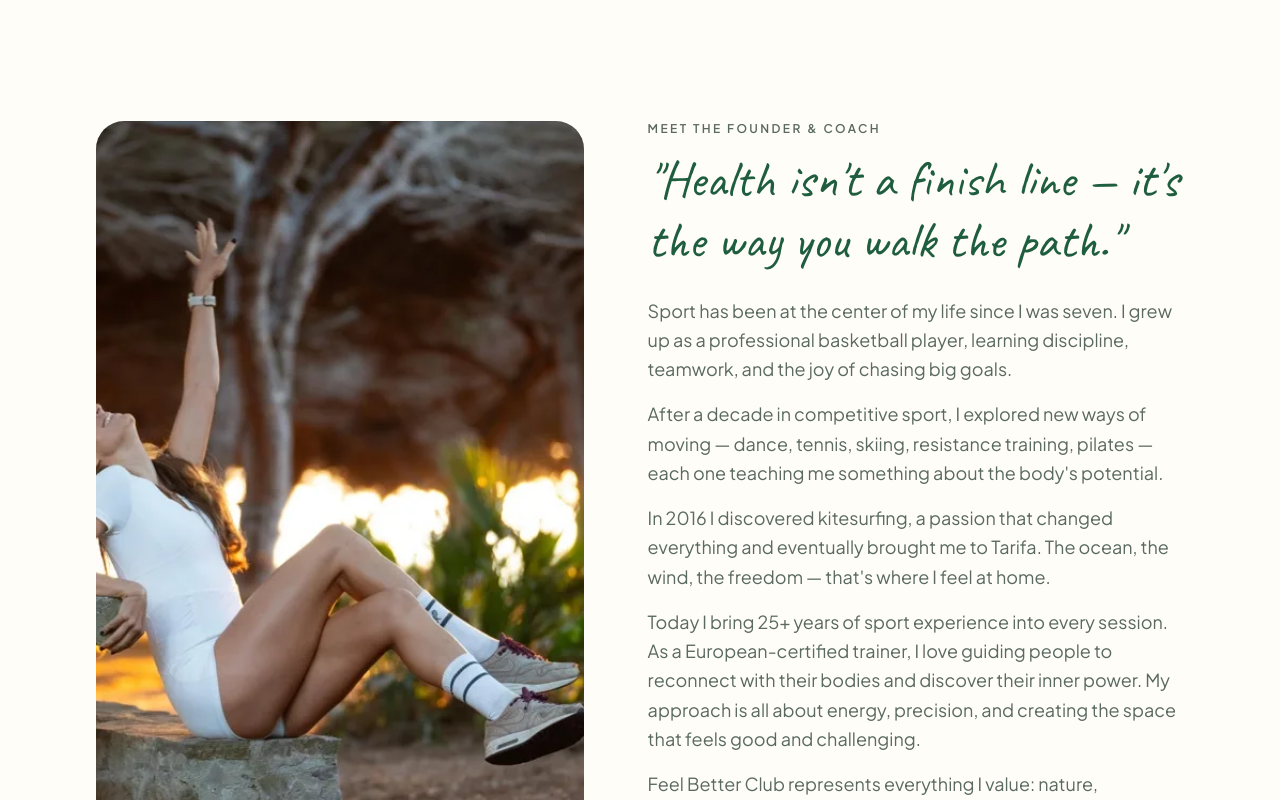
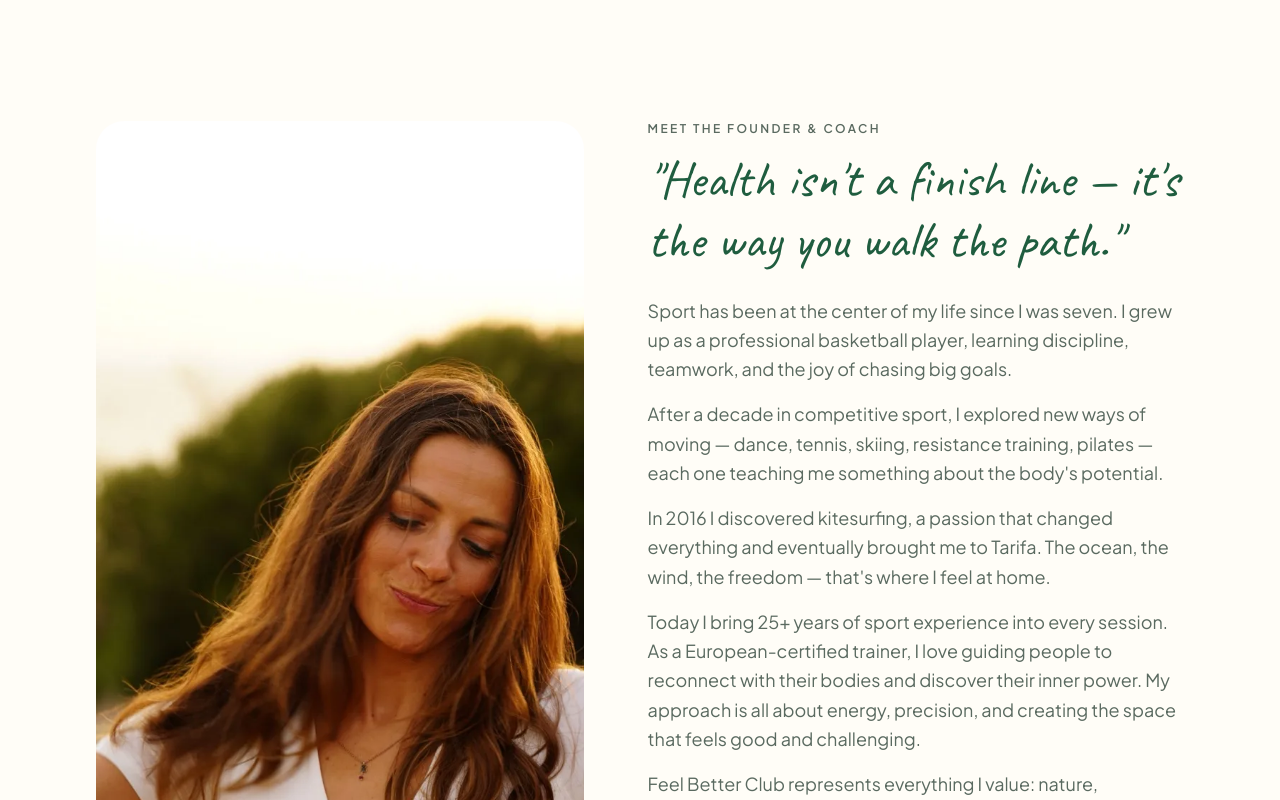
Before and after one commit to feelbetterclub/webapp, a Next.js app: page / in a window 1280 px wide. Shown: the part 3580-4380 px from the top of the page. Built offline with nearby package versions, Linux system fonts and the light colour scheme; no server answers; the database is empty.

Commit message:
fix: use same Moni portrait photo for desktop and mobile
meet-moni-2.webp (lifestyle shot) showed awkward cropping on desktop. Now uses meet-moni.webp (portrait) for both breakpoints.

Co-Authored-By: claude-flow <ruv@ruv.net>

```diff
--- a/src/components/About.tsx
+++ b/src/components/About.tsx
@@ -125,14 +125,11 @@ export default function About() {
           >
             {/* Photo */}
             <div className="rounded-[28px] overflow-hidden w-full min-h-[400px]">
-              <picture>
-                <source media="(max-width: 899px)" srcSet="/meet-moni.webp" />
-                <img
-                  src="/meet-moni-2.webp"
-                  alt="Moni — Founder & Coach"
-                  className="w-full h-full object-cover"
-                />
-              </picture>
+              <img
+                src="/meet-moni.webp"
+                alt="Moni — Founder & Coach"
+                className="w-full h-full object-cover"
+              />
             </div>
 
             {/* Text */}
```
